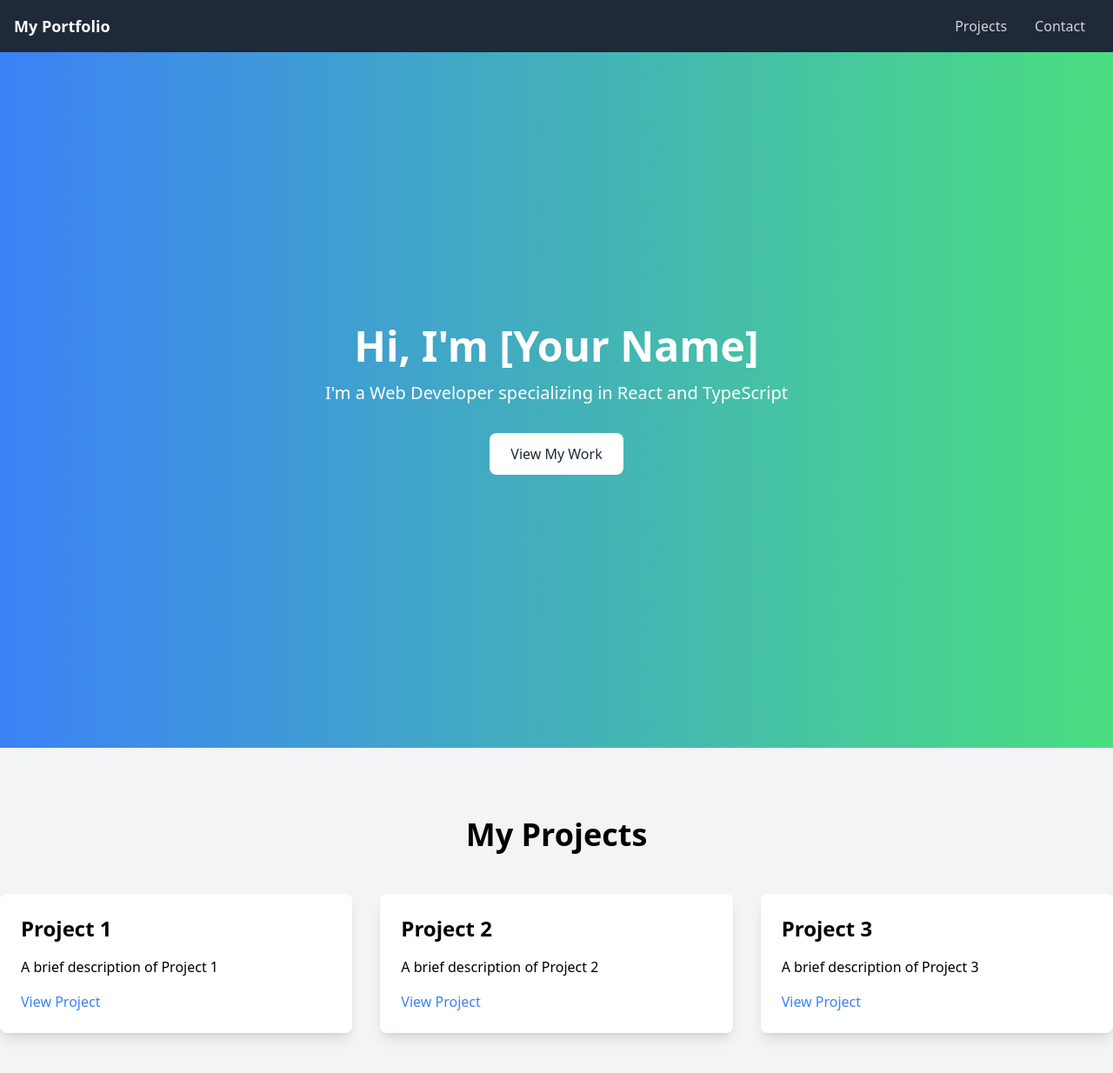
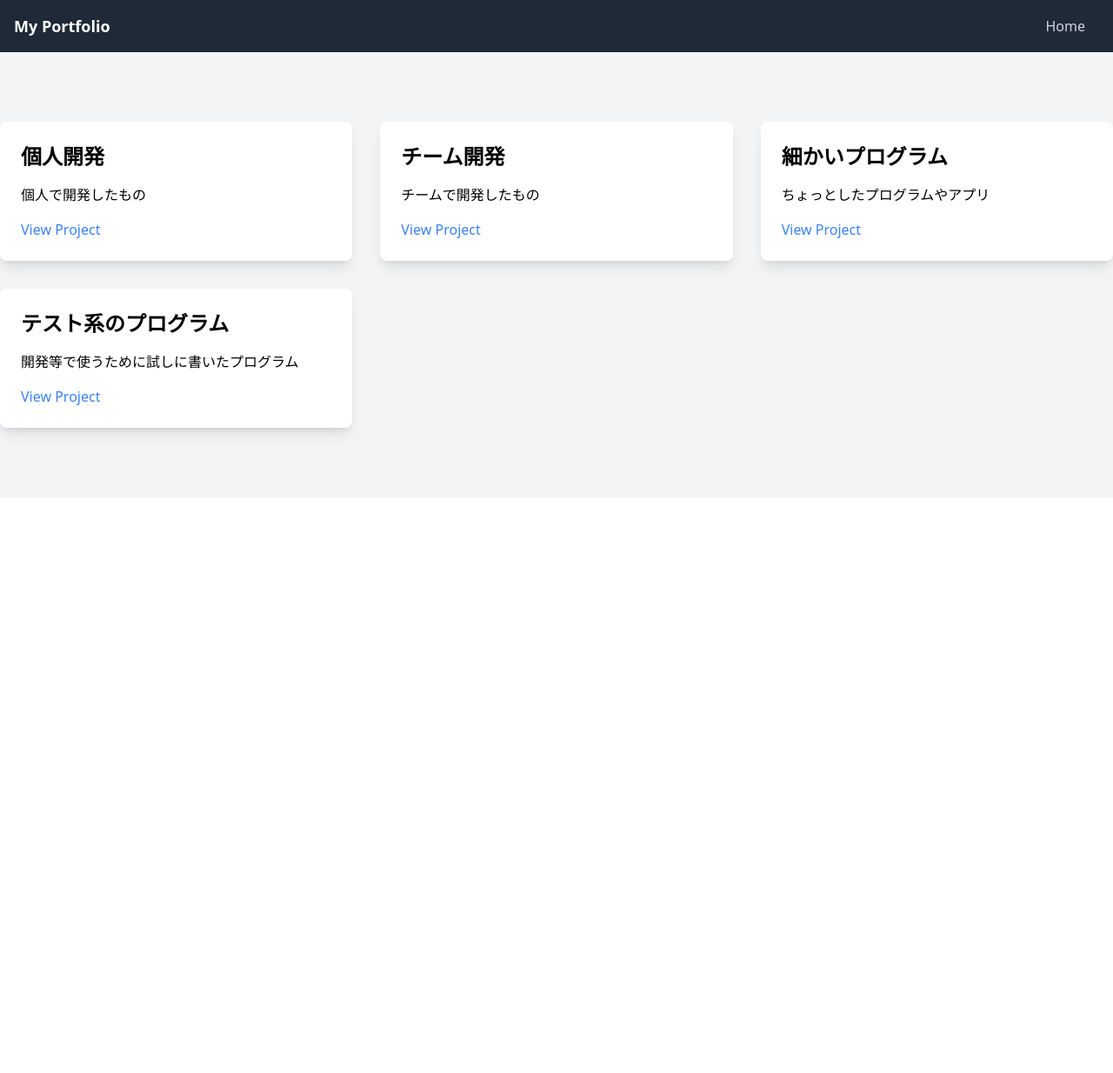
Before and after one commit to k22036/portfolio, a React (Create React App) app: page /portfolio/ in a window 1280 px wide. Shown: the top 1234 px of the page at 87% size. After the commit the page ends 800 px from the top, so only its background shows below. Built offline with nearby package versions, Linux system fonts and the light colour scheme.

Commit message:
add: routing

```diff
--- a/package.json
+++ b/package.json
@@ -11,8 +11,10 @@
     "@types/node": "^16.18.106",
     "@types/react": "^18.3.4",
     "@types/react-dom": "^18.3.0",
+    "@types/react-router-dom": "^5.3.3",
     "react": "^18.3.1",
     "react-dom": "^18.3.1",
+    "react-router-dom": "^6.26.1",
     "react-scripts": "5.0.1",
     "typescript": "^4.9.5",
     "web-vitals": "^2.1.4"
--- a/src/App.tsx
+++ b/src/App.tsx
@@ -1,14 +1,23 @@
-import Hero from './components/Hero';
+import { Routes, Route } from 'react-router-dom';
 import Navbar from './components/Navbar';
-import Projects from './components/Projects';
+import Home from './pages/home';
+import PersonalDev from './pages/personalDev';
+import SmallProgram from './pages/smallProgram';
+import TeamDev from './pages/teamDev';
+import TestProgram from './pages/testProgram';
 
 function App() {
   return (
-    <div>
+    <>
       <Navbar />
-      <Hero />
-      <Projects />
-    </div>
+      <Routes>
+        <Route path="/" element={<Home />} />
+        <Route path="/personal-dev" element={<PersonalDev />} />
+        <Route path="/team-dev" element={<TeamDev />} />
+        <Route path="/small-program" element={<SmallProgram />} />
+        <Route path="/test-program" element={<TestProgram />} />
+      </Routes>
+    </>
   );
 }
 
--- a/src/components/Hero.tsx
+++ /dev/null
@@ -1,15 +0,0 @@
-import React from 'react';
-
-const Hero = () => {
-  return (
-    <section className="bg-gradient-to-r from-blue-500 to-green-400 text-white h-screen flex items-center justify-center">
-      <div className="text-center">
-        <h1 className="text-5xl font-bold mb-4">Hi, I'm [Your Name]</h1>
-        <p className="text-xl">I'm a Web Developer specializing in React and TypeScript</p>
-        <a href="#projects" className="mt-8 inline-block bg-white text-gray-800 px-6 py-3 rounded-lg">View My Work</a>
-      </div>
-    </section>
-  );
-};
-
-export default Hero;
--- a/src/components/Navbar.tsx
+++ b/src/components/Navbar.tsx
@@ -1,4 +1,4 @@
-import React from 'react';
+import { Link } from 'react-router-dom';
 
 const Navbar = () => {
   return (
@@ -6,8 +6,7 @@ const Navbar = () => {
       <div className="container mx-auto flex justify-between items-center">
         <div className="text-white text-lg font-bold">My Portfolio</div>
         <div>
-          <a href="#projects" className="text-gray-300 hover:text-white mx-4">Projects</a>
-          <a href="#contact" className="text-gray-300 hover:text-white mx-4">Contact</a>
+          <Link to="/" className="text-gray-300 hover:text-white mx-4">Home</Link>
         </div>
       </div>
     </nav>
--- a/src/components/Projects.tsx
+++ /dev/null
@@ -1,28 +0,0 @@
-import React from 'react';
-
-const projects = [
-  { title: 'Project 1', description: 'A brief description of Project 1', link: '#' },
-  { title: 'Project 2', description: 'A brief description of Project 2', link: '#' },
-  { title: 'Project 3', description: 'A brief description of Project 3', link: '#' },
-];
-
-const Projects = () => {
-  return (
-    <section id="projects" className="py-20 bg-gray-100">
-      <div className="container mx-auto">
-        <h2 className="text-4xl font-bold text-center mb-12">My Projects</h2>
-        <div className="grid grid-cols-1 md:grid-cols-2 lg:grid-cols-3 gap-8">
-          {projects.map((project, index) => (
-            <div key={index} className="bg-white p-6 rounded-lg shadow-lg">
-              <h3 className="text-2xl font-bold mb-4">{project.title}</h3>
-              <p className="mb-4">{project.description}</p>
-              <a href={project.link} className="text-blue-500 hover:underline">View Project</a>
-            </div>
-          ))}
-        </div>
-      </div>
-    </section>
-  );
-};
-
-export default Projects;
--- a/src/index.tsx
+++ b/src/index.tsx
@@ -2,6 +2,7 @@ import React from 'react';
 import ReactDOM from 'react-dom/client';
 import './index.css';
 import App from './App';
+import { BrowserRouter } from 'react-router-dom';
 import reportWebVitals from './reportWebVitals';
 
 const root = ReactDOM.createRoot(
@@ -9,7 +10,9 @@ const root = ReactDOM.createRoot(
 );
 root.render(
   <React.StrictMode>
-    <App />
+    <BrowserRouter basename='portfolio'>
+      <App />
+    </BrowserRouter>
   </React.StrictMode>
 );
 
--- /dev/null
+++ b/src/pages/home.tsx
@@ -0,0 +1,28 @@
+import { Link } from 'react-router-dom';
+
+const projects = [
+  { title: '個人開発', description: '個人で開発したもの', link: '/personal-dev' },
+  { title: 'チーム開発', description: 'チームで開発したもの', link: '/team-dev' },
+  { title: '細かいプログラム', description: 'ちょっとしたプログラムやアプリ', link: '/small-program' },
+  { title: 'テスト系のプログラム', description: '開発等で使うために試しに書いたプログラム', link: '/test-program' },
+];
+
+const Home = () => {
+  return (
+    <section id="projects" className="py-20 bg-gray-100">
+      <div className="container mx-auto">
+        <div className="grid grid-cols-1 md:grid-cols-2 lg:grid-cols-3 gap-8">
+          {projects.map((project, index) => (
+            <div key={index} className="bg-white p-6 rounded-lg shadow-lg">
+              <h3 className="text-2xl font-bold mb-4">{project.title}</h3>
+              <p className="mb-4">{project.description}</p>
+              <Link to={project.link} className="text-blue-500 hover:underline">View Project</Link>
+            </div>
+          ))}
+        </div>
+      </div>
+    </section>
+  );
+};
+
+export default Home;
--- /dev/null
+++ b/src/pages/personalDev.tsx
@@ -0,0 +1,9 @@
+import React from 'react'
+
+const PersonalDev = () => {
+  return (
+    <div>PersonalDev</div>
+  )
+}
+
+export default PersonalDev
--- /dev/null
+++ b/src/pages/smallProgram.tsx
@@ -0,0 +1,9 @@
+import React from 'react'
+
+const SmallProgram = () => {
+  return (
+    <div>SmallProgram</div>
+  )
+}
+
+export default SmallProgram
--- /dev/null
+++ b/src/pages/teamDev.tsx
@@ -0,0 +1,9 @@
+import React from 'react'
+
+const TeamDev = () => {
+  return (
+    <div>TeamDev</div>
+  )
+}
+
+export default TeamDev
--- /dev/null
+++ b/src/pages/testProgram.tsx
@@ -0,0 +1,9 @@
+import React from 'react'
+
+const TestProgram = () => {
+  return (
+    <div>TestProgram</div>
+  )
+}
+
+export default TestProgram
```
Also changed, not shown: 1 other file (tests, documents, lock files or other folders).
